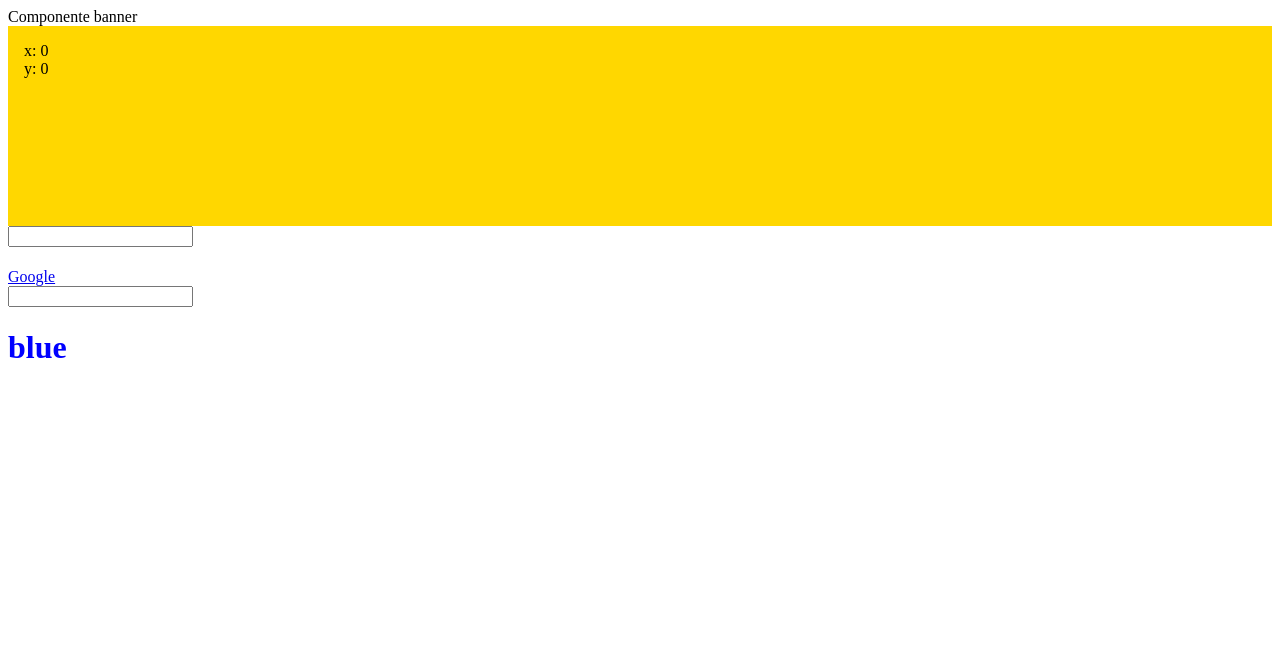
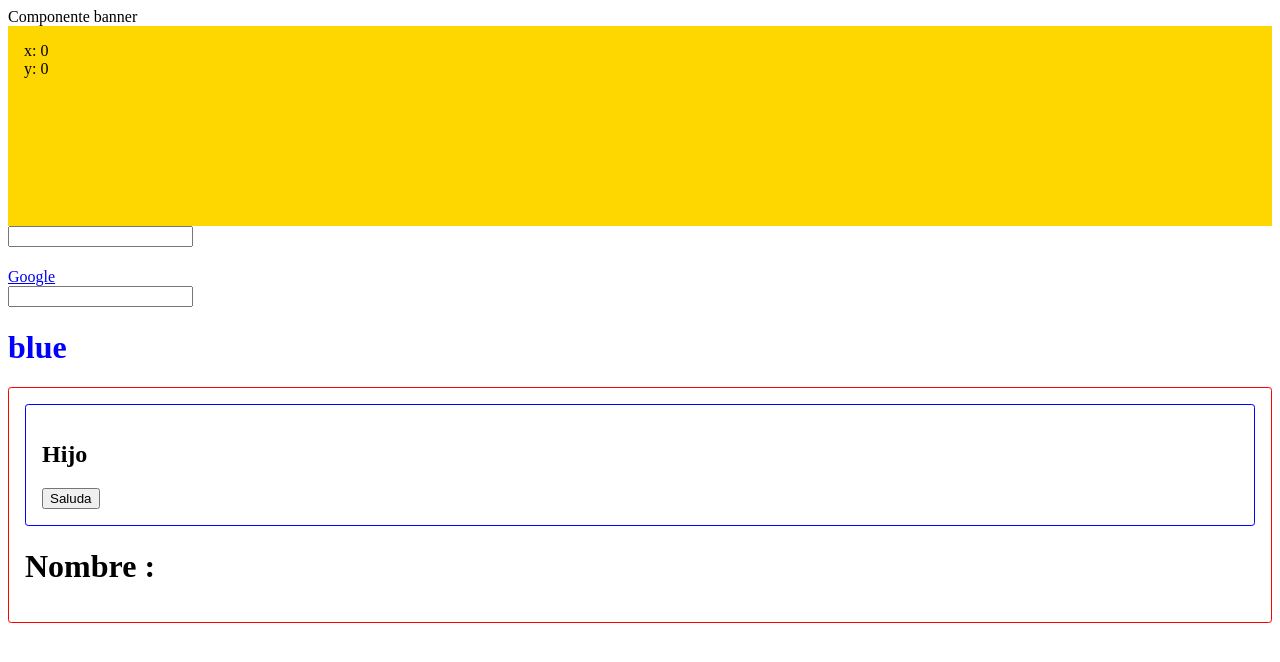
Before and after one commit to jcangh/curso-react, a React (Create React App) app: page / in a window 1280 px wide. Shown: the top 662 px of the page. Built offline with nearby package versions, Linux system fonts and the light colour scheme.

Commit message:
leccion 36
Eventos personalizados

```diff
--- a/src/App.js
+++ b/src/App.js
@@ -4,6 +4,7 @@ import Mouse from './mouse-evt/Mouse'
 import Input from './input-evt/Input'
 import NativoSin from './nativo-sin-evt/NativoSin'
 import PersistenciaEventos from './persistencia-eventos/PersistenciaEventos'
+import EventoCustom from './evento-custom/EventoCustom'
 
 class App extends Component {
 
@@ -15,6 +16,7 @@ class App extends Component {
                 <Input></Input>
                 <NativoSin></NativoSin>
                 <PersistenciaEventos></PersistenciaEventos>
+                <EventoCustom></EventoCustom>
             </div>
         )
     }
--- /dev/null
+++ b/src/evento-custom/EventoCustom.js
@@ -0,0 +1,49 @@
+import React, { Component } from 'react'
+import './global.css'
+
+//enviar informacion o funcionalidad de componente
+//hijo a componente padre
+
+class Hijo extends Component{
+
+    manejadorClick = () =>{
+        this.props.onSaluda(8709087)
+    }
+
+    render(){
+        return (
+            <div className='box blue'>
+                <h2>Hijo</h2>
+                <button
+                    onClick={this.manejadorClick}
+                >Saluda</button>
+            </div>
+        )
+    }
+}
+class EventoCustom extends Component{
+
+    state = {
+        name: ''
+    }
+
+    manejador = (data) =>{
+        this.setState({name: data})
+    }
+
+    render(){
+        return (
+            <div className='box red'>
+                <Hijo
+                    onSaluda={this.manejador}
+                ></Hijo>
+                <h1>
+                    Nombre : {this.state.name}
+                </h1>
+            </div>
+        )
+    }
+
+}
+
+export default EventoCustom
--- /dev/null
+++ b/src/evento-custom/global.css
@@ -0,0 +1,13 @@
+.box {
+    padding: 1em;
+    box-sizing: border-box;
+    border-radius: 0.2em;
+}
+
+.red {
+    border: 1px solid red;
+}
+
+.blue {
+    border: 1px solid blue;
+}
```
